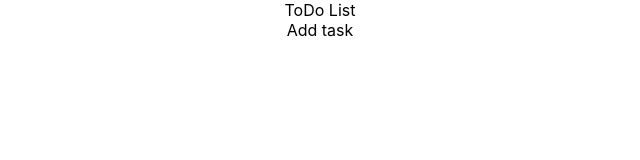
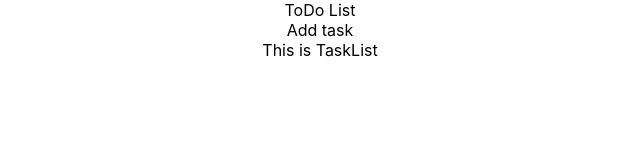
Before and after one commit to Slav666/ToDo-List-React, a React (Create React App) app: page / in a window 1280 px wide. Shown: the top 160 px of the page, without its empty margins (320-960 px from the left). Built offline with nearby package versions, Linux system fonts and the light colour scheme.

Commit message:
Add TaskList function

```diff
--- a/src/components/App.js
+++ b/src/components/App.js
@@ -1,6 +1,7 @@
 import React, { Component } from 'react';
 import './App.css';
 import AddTask from './AddTask';
+import TaskList from './TaskList';
 
 
 class App extends Component {
@@ -9,6 +10,7 @@ class App extends Component {
       <div className="App">
       ToDo List
       <AddTask/>
+      <TaskList/>
       </div>
     );
   }
--- a/src/components/TaskList.js
+++ b/src/components/TaskList.js
@@ -0,0 +1,15 @@
+
+import React, {Component} from 'react';
+
+class TaskList extends Component {
+    state = {  }
+    render() {
+        return (
+            <div>
+               <div>This is TaskList</div>
+            </div>
+         );
+    }
+}
+
+export default TaskList;
```
